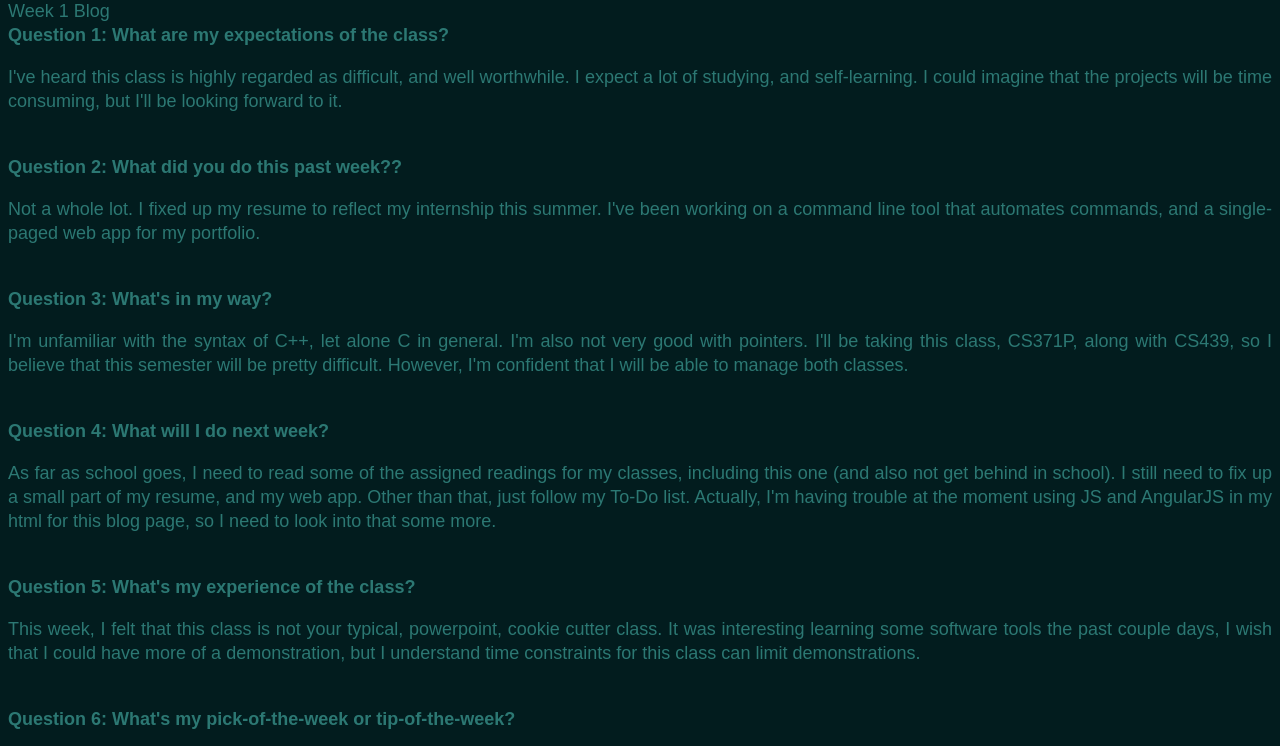
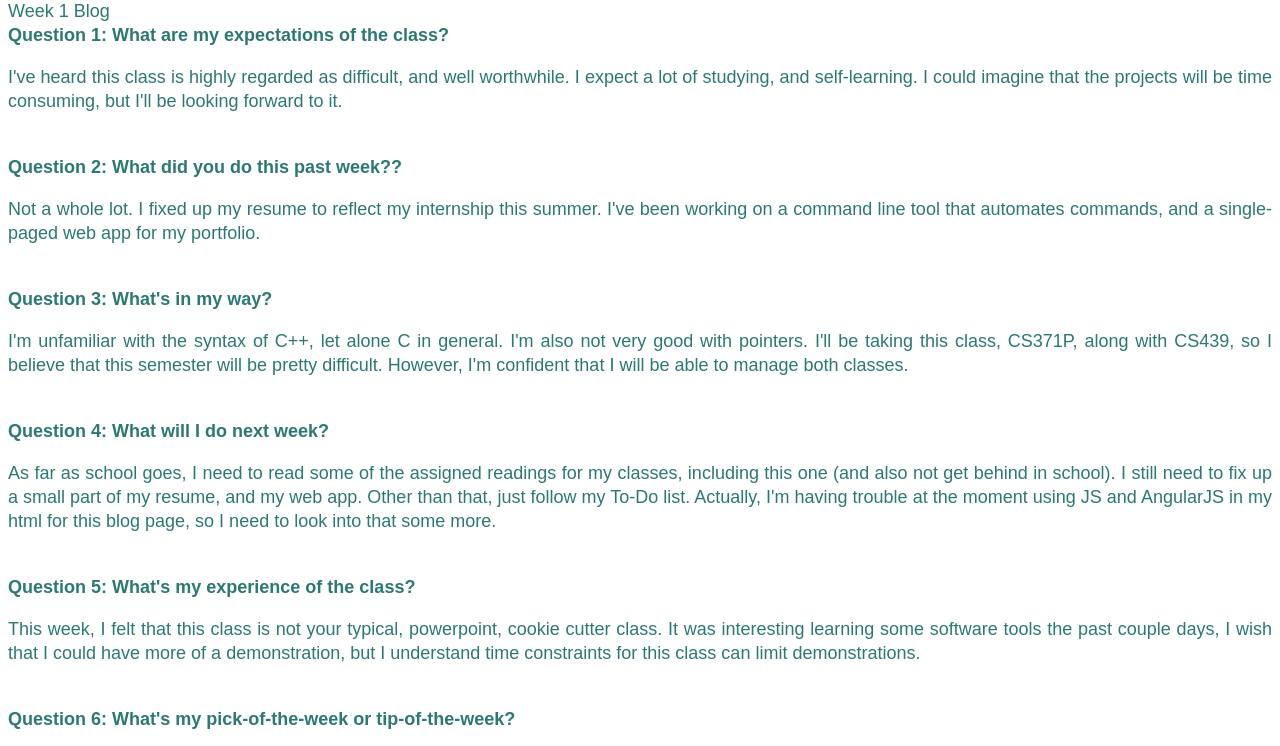
Before and after one commit to iambrandonchan/iambrandonchan.github.io, a website: page week1.html in a window 1280 px wide. Shown: the part 219-965 px from the top of the page. Drawn offline with Linux system fonts and the light colour scheme.

Commit message:
checking to see if week1.css works

```diff
--- a/style.css
+++ b/style.css
@@ -1,5 +1,5 @@
 body{
-  background: #021c1e;
+  background: #ffffff;
   font-family: 'Open Sans', sans-serif;
   font-weight: 300;
   color:  #2c7873;
--- a/week1Style.css
+++ b/week1Style.css
@@ -1,8 +1,8 @@
 body{
-  background: #EBEBEB;
+  background: #ffffff;
   font-family: 'Open Sans', sans-serif;
   font-weight: 300;
-  color:  #7d7d7d;
+  color:  #ffffff;
   font-size: 15px;
   line-height: 1.6em;
 }
```
Also changed, not shown: index.html (+2 -2 lines), package.json (line endings or trailing spaces), 1 other file.
